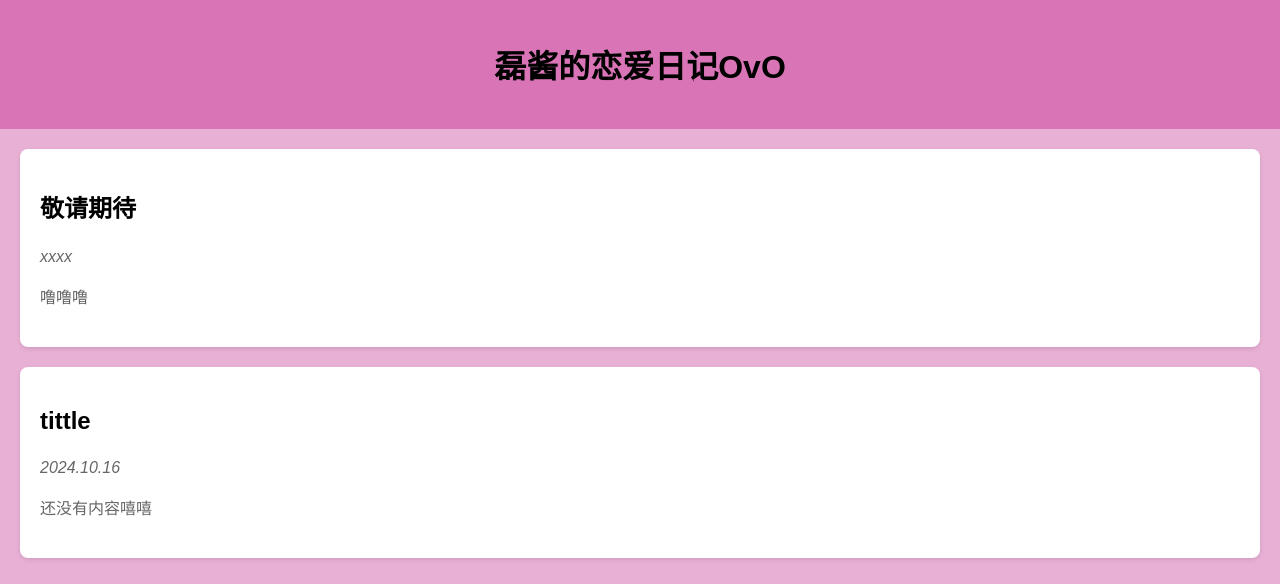
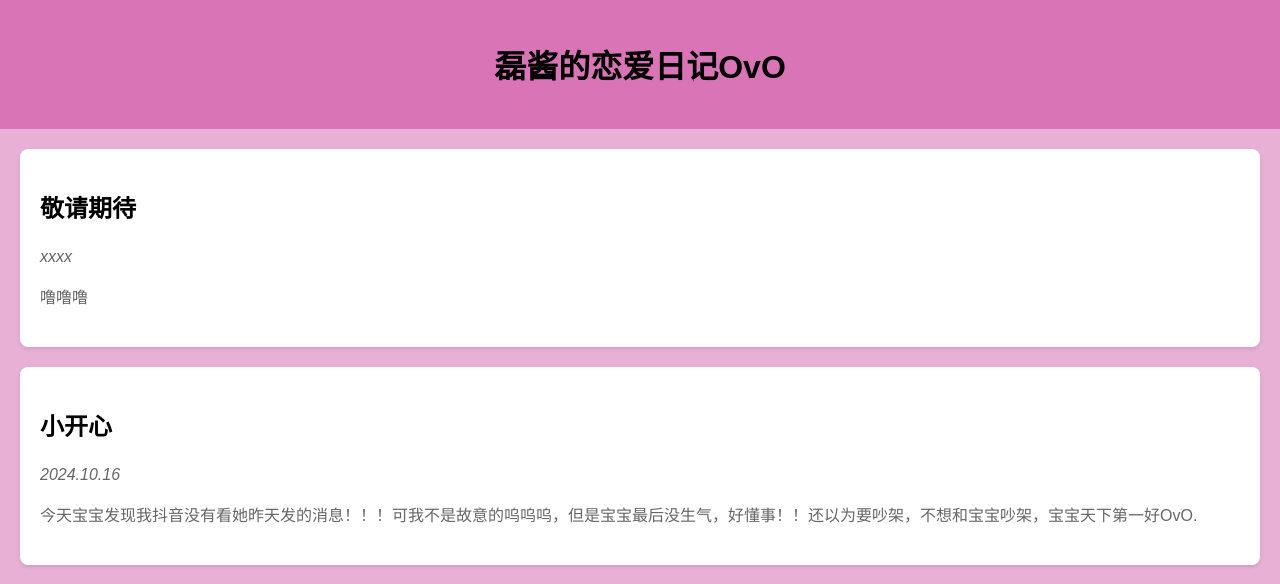
Before and after one commit to Felixovo06/Company-me-W, a plain HTML site: page index.html in a window 1280 px wide. Shown: the top 584 px of the page. Drawn offline with Linux system fonts and the light colour scheme.

Commit message:
Update index.html

```diff
--- a/index.html
+++ b/index.html
@@ -63,9 +63,9 @@
         <p>噜噜噜</p>
     </article>
     <article>
-        <h2>tittle</h2>
+        <h2>小开心</h2>
         <p><em>2024.10.16</em></p>
-        <p>还没有内容嘻嘻</p>
+        <p>今天宝宝发现我抖音没有看她昨天发的消息！！！可我不是故意的呜呜呜，但是宝宝最后没生气，好懂事！！还以为要吵架，不想和宝宝吵架，宝宝天下第一好OvO.</p>
     </article>
 
     <p><img src="https://picture.gptkong.com/20241016/2258c6253937ff4798a138738695719b31.jpg"></p>
```
